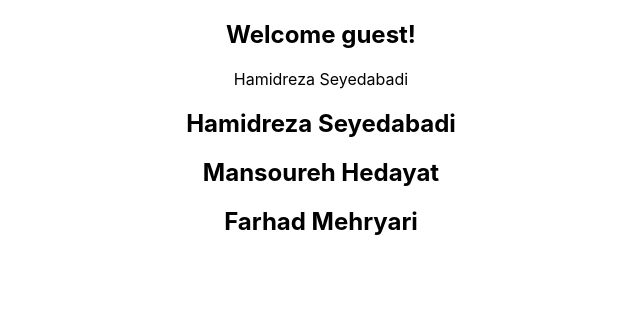
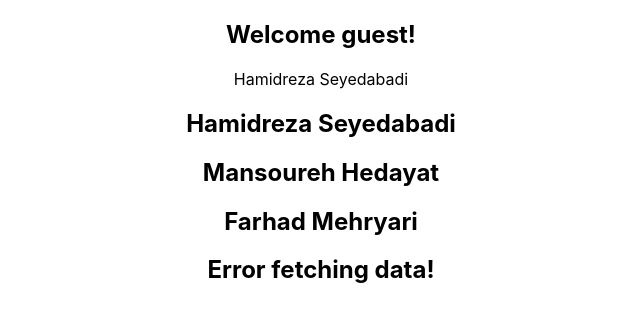
Before and after one commit to hamidreza8968/react-typescript-demo, a React (Create React App) app: page / in a window 1280 px wide. Shown: the top 322 px of the page, without its empty margins (319-959 px from the left). Built offline with nearby package versions, Linux system fonts and the light colour scheme.

Commit message:
Add: "Status" component

```diff
--- a/src/App.tsx
+++ b/src/App.tsx
@@ -3,6 +3,7 @@ import './App.css';
 import Greeting from "./components/Greeting/Greeting";
 import Person from "./components/Person/Person";
 import PersonList from "./components/PersonList/PersonList";
+import Status from "./components/Status/Status";
 
 function App() {
     const personName = {
@@ -22,6 +23,7 @@ function App() {
       <Greeting name="Hamid" messageNum={8} isLoggedIn={false}/>
       <Person name={personName}/>
       <PersonList names={nameList}/>
+      <Status status="error"/>
     </div>
   );
 }
--- /dev/null
+++ b/src/components/Status/Status.tsx
@@ -0,0 +1,14 @@
+type StatusProps = {
+    status:"loading"| "success"| "error",
+}
+function Status(prop: StatusProps) {
+    return(
+        <div>
+            {prop.status==="loading" && <h2>Loading...</h2>}
+            {prop.status==="success" && <h2>Data fetched successfully!</h2>}
+            {prop.status==="error" && <h2>Error fetching data!</h2>}
+        </div>
+    )
+}
+
+export default Status;
```
